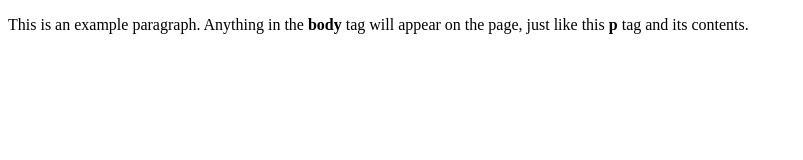
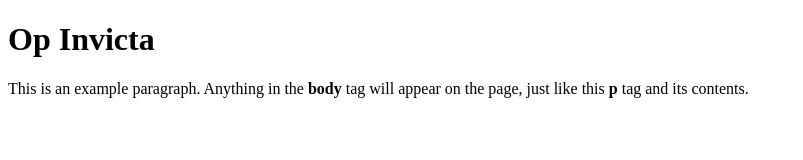
Before and after one commit to Stonieee/dzfzuwv449t5ruap, a plain HTML site: page index.html in a window 1280 px wide. Shown: the whole page, without its empty margins (0-803 px from the left). Drawn offline with Linux system fonts and the light colour scheme.

Commit message:
Update index.html

```diff
--- a/index.html
+++ b/index.html
@@ -1,9 +1,10 @@
 <!doctype html>
 <html>
   <head>
-    <title>This is the title of the webpage!</title>
+    <title>5mizocxitg27j37</title>
   </head>
   <body>
+    <h1>Op Invicta</h1>
     <p>This is an example paragraph. Anything in the <strong>body</strong> tag will appear on the page, just like this <strong>p</strong> tag and its contents.</p>
   </body>
 </html>
```
